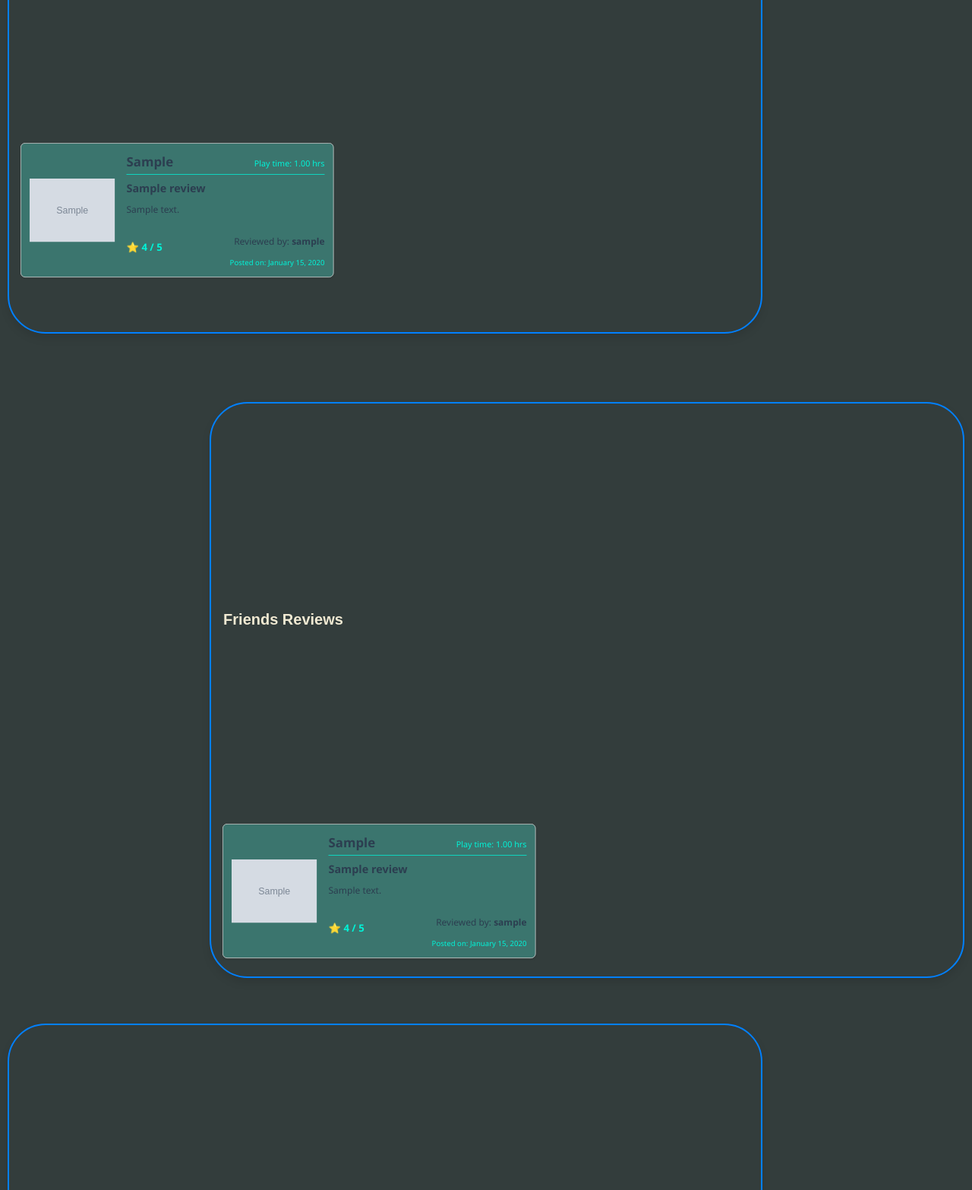
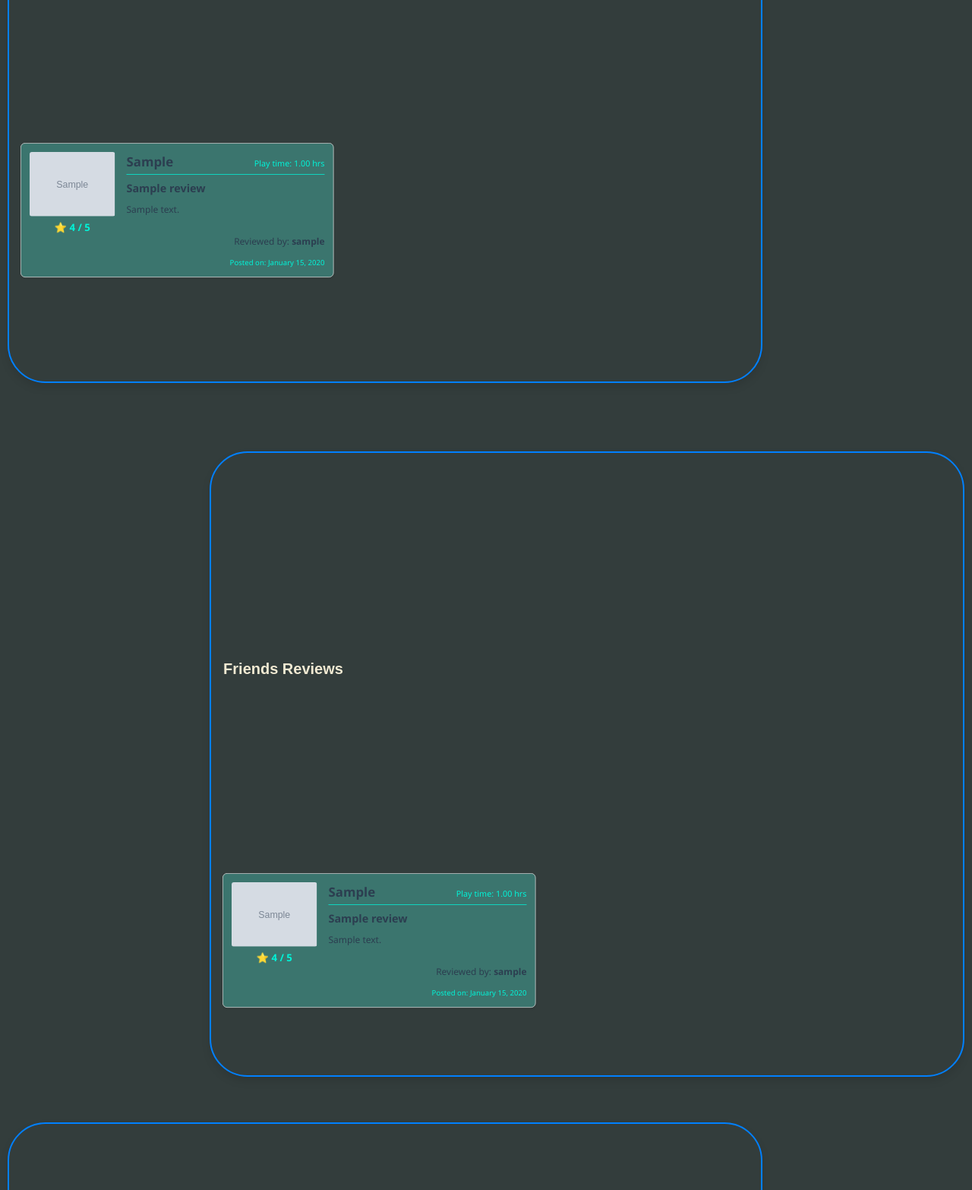
Before and after one commit to bipgoppa/game_review_platform, a Django app: template game_review_platform/feed/templates/feed/home.html in a window 1280 px wide. Shown: the part 555-2121 px from the top of the page at 76% size. Run offline with Django 5.2, Linux system fonts and the light colour scheme; the template is opened without the code that fills it: values that come from a table or form of the project are taken from there, others are empty; tables that the repository leaves empty hold one stand-in row (values such as "Sample post"); grey boxes marked "Sample" are stand-in pictures.

Commit message:
improved review cards

```diff
--- a/game_review_platform/feed/templates/feed/home.html
+++ b/game_review_platform/feed/templates/feed/home.html
@@ -25,7 +25,7 @@
 
 
 <div class="review-wrapper">
-    <div id="reviewBox" contenteditable="true">
+    <div id="reviewBox" contenteditable="false">
         <div class="label-text">My Reviews</div>
           <div class="horizontal-scroll-container" style="display: flex; /* Lays out children (the cards) in a row */
     overflow-x: auto; /* Adds a horizontal scrollbar ONLY when needed */
--- a/game_review_platform/templates/reviews/review_card.html
+++ b/game_review_platform/templates/reviews/review_card.html
@@ -8,18 +8,25 @@
         border-radius: 8px;
         box-shadow: 0 2px 4px rgba(0,0,0,0.1);
         background-color: #3b756e;
+        flex-shrink: 0;
         width: 550px;
-        flex-shrink: 0;
         transform: scale(0.75);
+        margin-right: -137.5px;
         transform-origin: top left;
-        margin-right: -137.5px;
-        margin-bottom: -65px;
     }
+    .image-and-rating {
+    display: flex;
+    flex-direction: column;
+    align-items: center;
+    flex-shrink: 0;
+}
+
     .review-cover-art {
         width: 150px;
         height: auto; /* This lets the height adjust to the image's aspect ratio */
         object-fit: contain; /* This ensures the entire image fits */
         border-radius: 4px;
+        margin-bottom: 5px;
         flex-shrink: 0;
     }
         .reviewer-info {
@@ -66,7 +73,7 @@
     }
     .review-footer {
     display: flex;
-    justify-content: space-between; /* This is the key change */
+    justify-content: flex-end; /* This is the key change */
     align-items: center;
     margin-top: 15px;
     }
@@ -80,8 +87,10 @@
 </style>
 
 <div class="review-card">
+    <div class="image-and-rating">
     <img src="{{ review.cover_art}}" class="review-cover-art">
-
+    <p class="review-stars">⭐ {{ review.stars }} / 5</p>
+    </div>
     <div class="review-content">
         <div class="review-header">
             <h2>{{ review.game }}</h2>
@@ -93,7 +102,6 @@
         <p class="review-body">{{ review.body }}</p>
 
          <div class="review-footer">
-            <p class="review-stars">⭐ {{ review.stars }} / 5</p>
            <div class="reviewer-info">
                 <p>Reviewed by: <strong>{{ review.user.username }}</strong></p>
                 <p class="review-timestamp">Posted on: {{ review.created_at|date:"F j, Y" }}</p>
```
